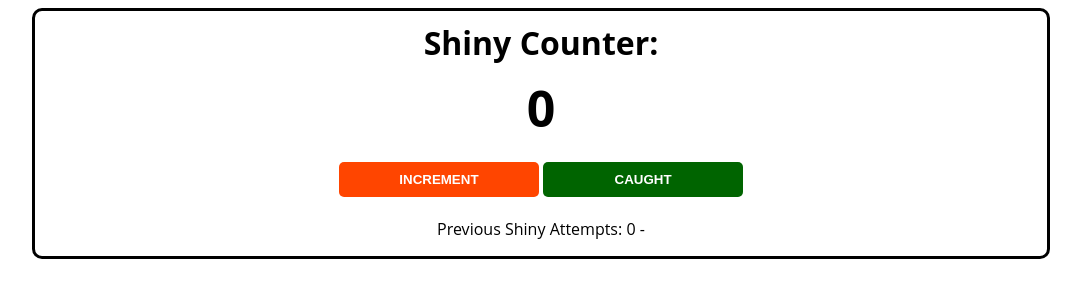
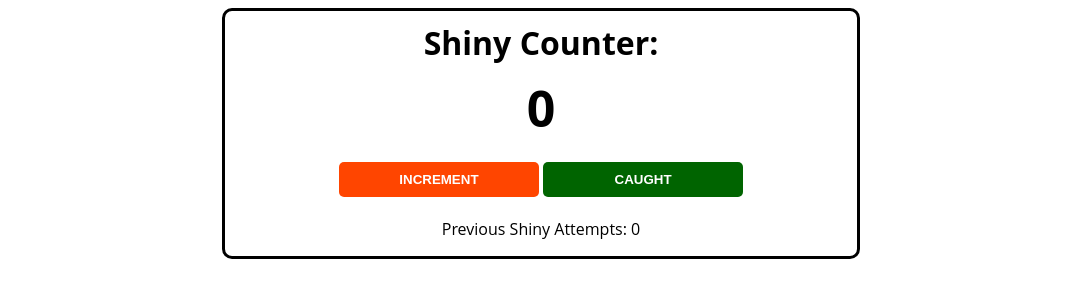
Before and after one commit to OliverGoodwin/js-practice, a plain HTML site: page ShinyCounter/index.html in a window 1280 px wide. Both pictures are taken after a click on the button "CAUGHT". Shown: the whole page, without its empty margins (99-1180 px from the left). Drawn offline with Linux system fonts and the light colour scheme.

Commit message:
Changed formatting

```diff
--- a/ShinyCounter/index.css
+++ b/ShinyCounter/index.css
@@ -9,7 +9,7 @@ body {
 
 .container {
     background: white;
-    max-width: 80%;
+    max-width: 50%;
     margin: auto;
     border: 3px solid black;
     border-radius: 10px;
--- a/ShinyCounter/index.js
+++ b/ShinyCounter/index.js
@@ -1,6 +1,7 @@
 let count = 0
 let countEl = document.getElementById("count-el")
 let saveEl = document.getElementById("save-el")
+let temp = ""
 
 function increment(){
     count += 1
@@ -8,8 +9,18 @@ function increment(){
 }
 
 function save(){
-    let temp = count + " - "
-    saveEl.textContent += temp
-    count = 0
-    countEl.innerText = count
+    if(saveEl.textContent != "Previous Shiny Attempts: "){
+        temp = " - " + count
+        saveHelper()
+    }
+    else{
+        temp = count
+        saveHelper()
+    }
 }
+
+function saveHelper(){
+        saveEl.textContent += temp
+        count = 0
+        countEl.innerText = count
+}
```
